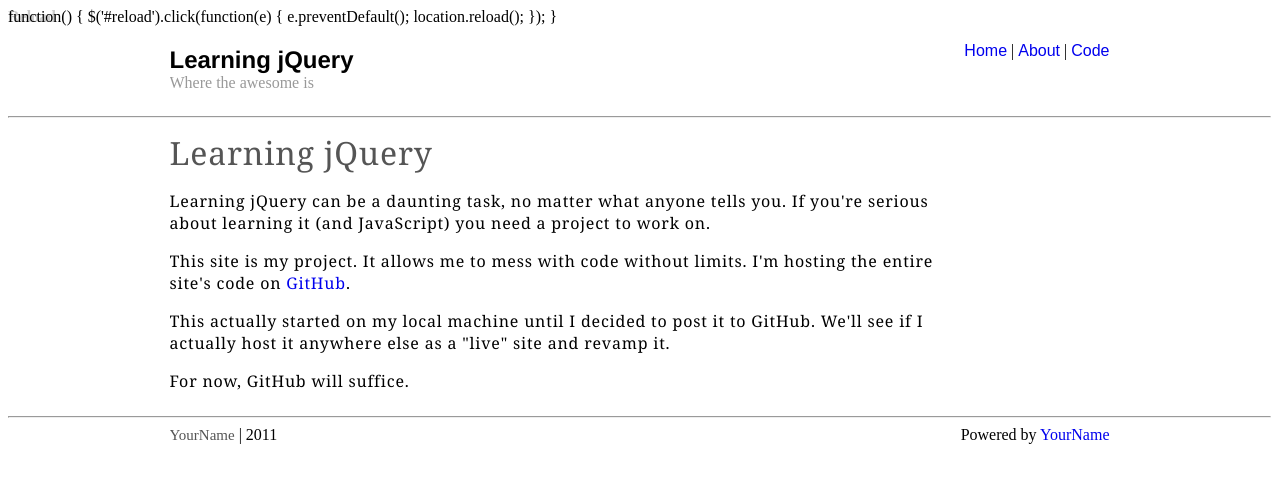
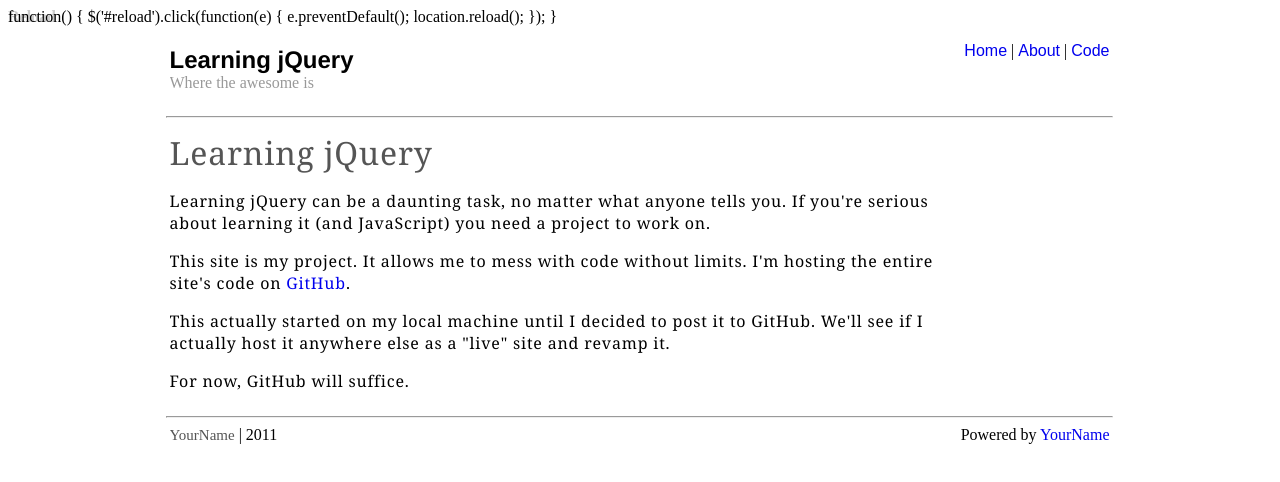
Before and after one commit to mattroyer/jquery-testing, a plain HTML site: page index.html in a window 1280 px wide. Drawn offline with nearby package versions, Linux system fonts and the light colour scheme.

Commit message:
Fixed the conflict with merge

```diff
--- a/css/grid.css
+++ b/css/grid.css
@@ -50,11 +50,7 @@ h3, h4, h5, h6 {
 
 hr {
   color: #fff;
-<<<<<<< HEAD
-  width: 67%;
-=======
   width: 945px;
->>>>>>> master
 }
 
 a:link, a:visited , a:hover , a:active{
```
